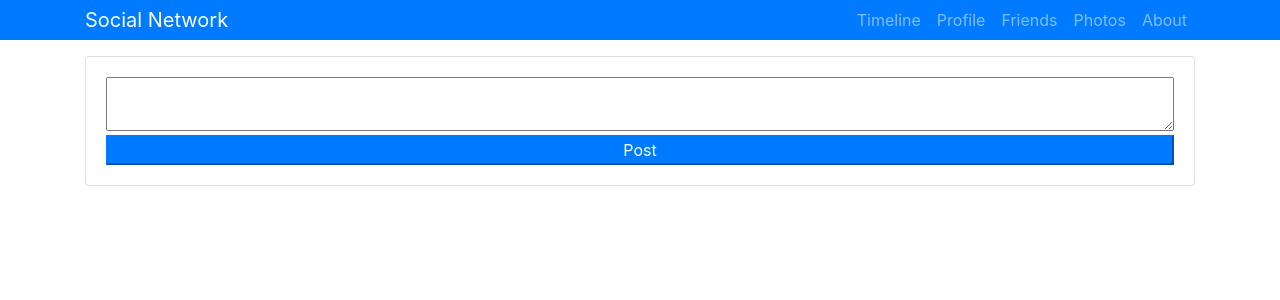
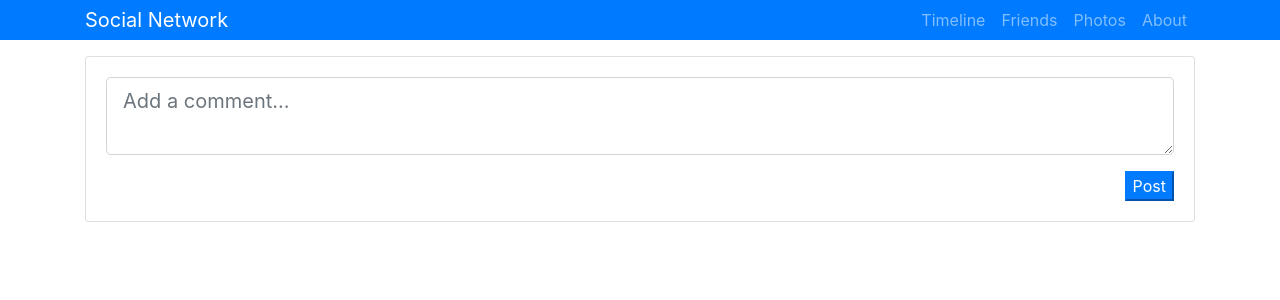
Before and after one commit to spadejac000/socialnetwork, a React (Create React App) app: page / in a window 1280 px wide. Shown: the top 300 px of the page. Built offline with nearby package versions, Linux system fonts and the light colour scheme.

Commit message:
adding comment component

```diff
--- a/src/components/AddComment.js
+++ b/src/components/AddComment.js
@@ -1,11 +1,40 @@
 import React, {Component} from 'react';
 
 class AddComment extends Component {
+
+  state = {
+    comment: '',
+    name: ''
+  }
+
+  onSubmit = e => {
+    e.preventDefault();
+    console.log(this.state);
+  }
+
+  onChange = (e) => this.setState({
+    [e.target.name]: e.target.value
+  });
+
   render() {
+    const {name, comment} = this.state;
     return (
       <div className="card card-body mb-3">
-        <textarea className="mb-1"></textarea>
-        <button type="button" className="float-right btn-primary" value="Post">Post</button>
+        <form onSubmit={this.onSubmit}>
+          <textarea
+            className="form-control form-control-lg mb-3"
+            type="text"
+            placeholder="Add a comment..."
+            name="comment"
+            value={comment}
+            onChange={this.onChange}
+          ></textarea>
+          <input
+            type="submit"
+            className="float-right btn-primary"
+            value="Post"
+          />
+        </form>
       </div>
     )
   }
--- a/src/components/Header.js
+++ b/src/components/Header.js
@@ -12,9 +12,6 @@ const Header = props => {
           <ul className="navbar-nav mr-auto">
             <li className="nav-item">
               <Link to="/" className="nav-link">Timeline</Link>
-            </li>
-            <li className="nav-item">
-              <Link to="/profile" className="nav-link">Profile</Link>
             </li>
             <li className="nav-item">
               <Link to="/friends" className="nav-link">Friends</Link>
```
Also changed, not shown: src/components/Comment.js (added, +11 -0 lines).
